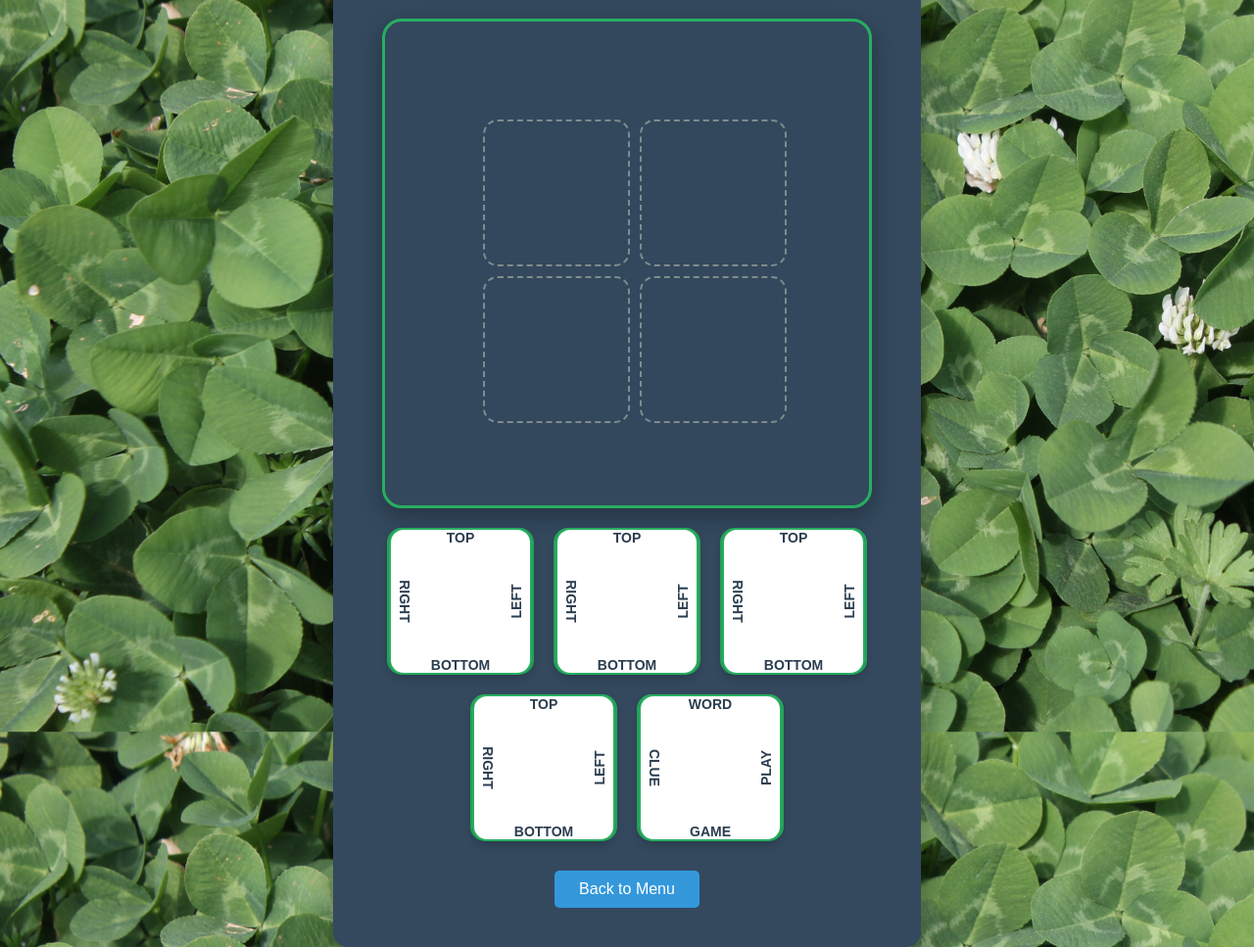
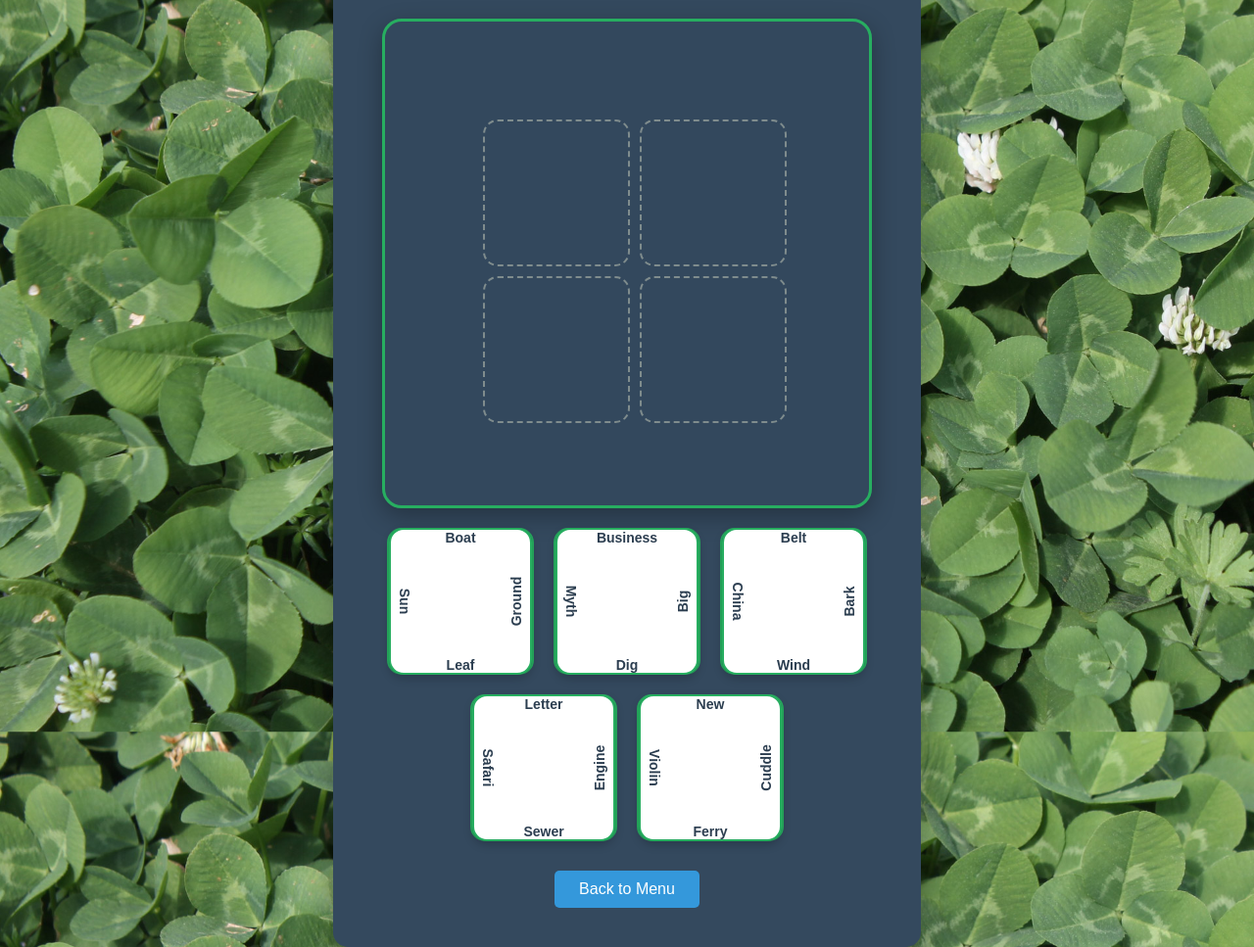
Before and after one commit to benchermside/cloverClues, a plain HTML site: page solve.html in a window 1280 px wide. Shown: the part 106-1073 px from the top of the page at 98% size. Drawn offline with Linux system fonts and the light colour scheme.

Commit message:
words are populated from function

```diff
--- a/solve.html
+++ b/solve.html
@@ -129,6 +129,42 @@
                 }
             }
         }
+
+        async function loadPuzzle(filename) {
+            try {
+                const response = await fetch(filename);
+                const puzzles = await response.json();
+                return puzzles[0];
+            } catch (error) {
+                console.error('Error loading puzzles.json:', error);
+            }
+        }
+        async function initSolve(){
+            console.log("hi")
+            const puzzle = await loadPuzzle("puzzles.json");
+            console.log(puzzle);
+
+            // Get all game cards
+            const gameCards = document.querySelectorAll('.game-card');
+
+            // Populate each game card with words from the puzzle
+            if (puzzle && puzzle.cards) {
+                puzzle.cards.forEach((cardData, index) => {
+                    if (index < gameCards.length && cardData.words && cardData.words.length === 4) {
+                        const gameCard = gameCards[index];
+                        const cardWords = gameCard.querySelectorAll('.card-word');
+
+                        // Map words to card positions: top, right, bottom, left
+                        cardWords[0].textContent = cardData.words[0]; // top
+                        cardWords[1].textContent = cardData.words[1]; // right
+                        cardWords[2].textContent = cardData.words[2]; // bottom
+                        cardWords[3].textContent = cardData.words[3]; // left
+                    }
+                });
+            }
+        }
+
+        window.addEventListener('load', initSolve);
     </script>
 </body>
 </html>
```
